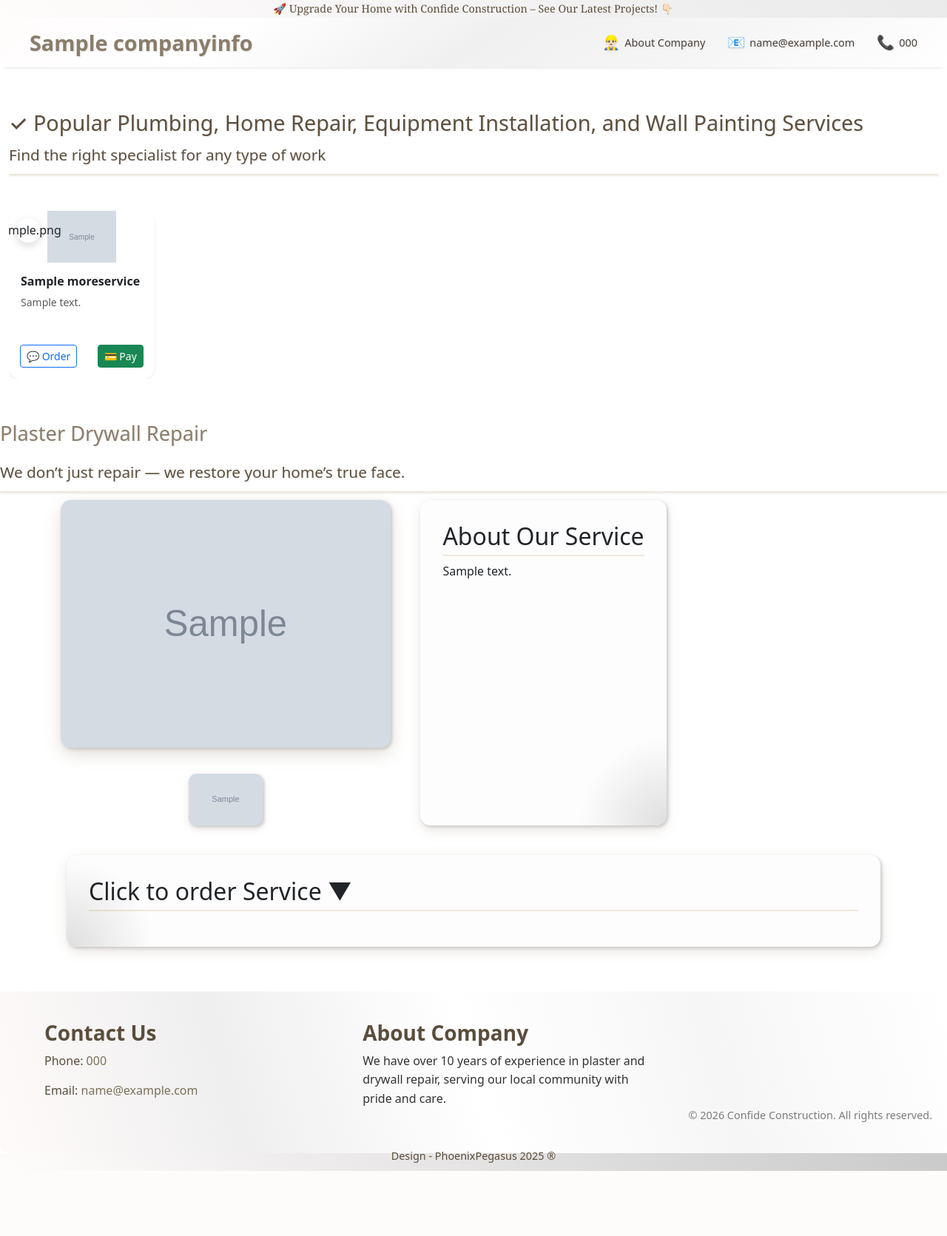
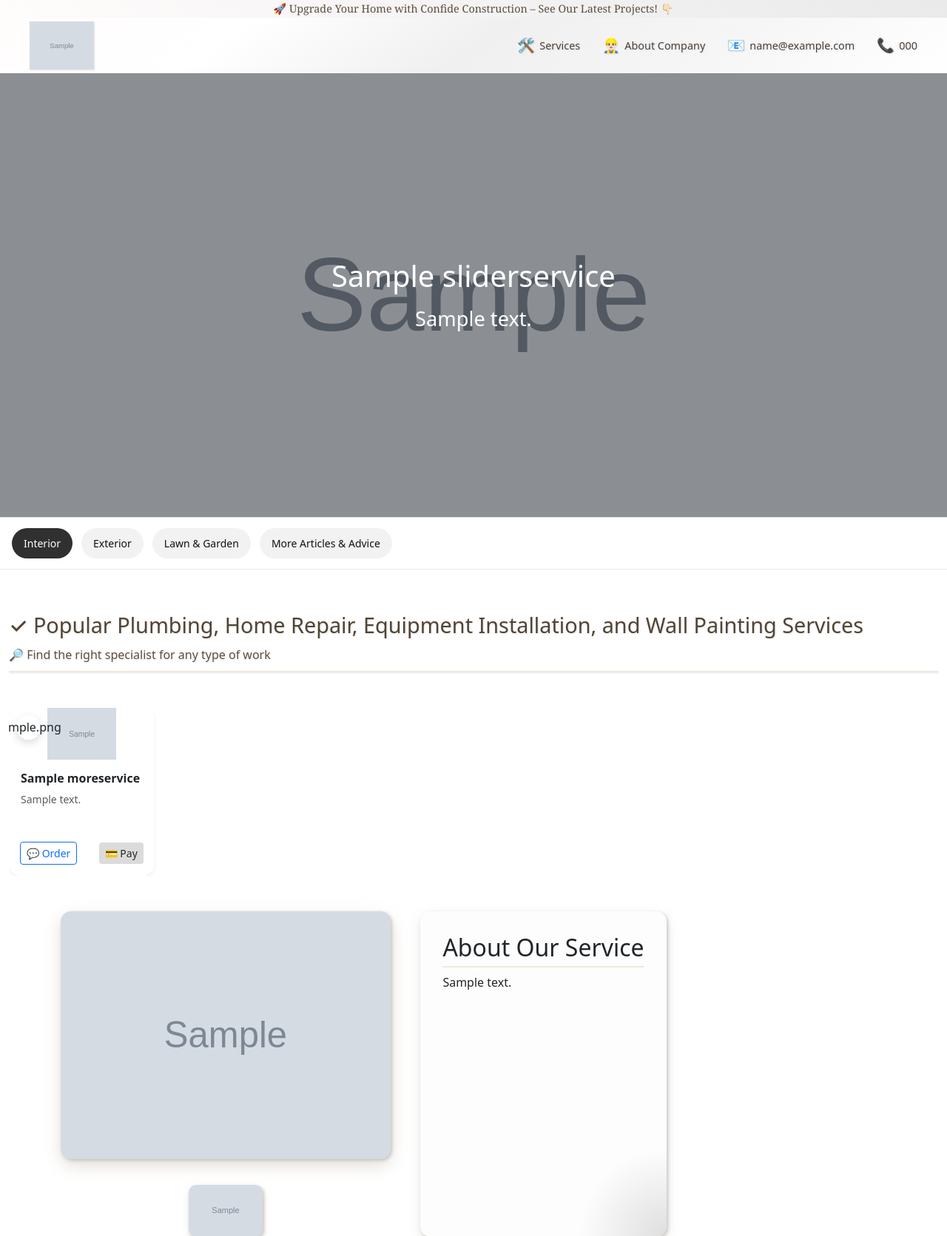
Before and after one commit to TumashenkaAliaksandr/cc, a Django app: template webapp/templates/webapp/index.html in a window 1280 px wide. Shown: the top 1671 px of the page at 74% size. Before the commit the page ends 1583 px from the top, so only its background shows below. Run offline with Django 5.2, Linux system fonts and the light colour scheme; the template is opened without the code that fills it: values that come from a table or form of the project are taken from there, others are empty; tables that the repository leaves empty hold one stand-in row (values such as "Sample post"); grey boxes marked "Sample" are stand-in pictures; some libraries are stand-ins or nearby versions.

Commit message:
added new styles, and new main slider, chips buttons

```diff
--- a/templates/main/base.html
+++ b/templates/main/base.html
@@ -31,9 +31,19 @@
 <!-- Топ-бар с логотипом слева и контактами справа -->
 <header class="topbar">
     <div class="logo-text">
-        <a href="{% url 'index' %}">{{ company.name|default:"Confide Construction" }}</a>
+        <a href="{% url 'index' %}">
+            {% if company.logo and company.logo.url %}
+                <img src="{{ company.logo.url }}" alt="{{ company.name|default:'Confide Construction' }}">
+            {% else %}
+                {{ company.name|default:"Confide Construction" }}
+            {% endif %}
+        </a>
     </div>
     <div class="contacts">
+    <div class="contact-item">
+            <span class="icon">🛠️</span>
+            <a href="#services">Services</a>
+        </div>
         <div class="contact-item">
             <span class="icon">👷🏻‍♂️</span>
             <a href="{% url 'company' %}">About Company</a>
--- a/webapp/models.py
+++ b/webapp/models.py
@@ -6,6 +6,7 @@ class CompanyInfo(models.Model):
     name = models.CharField("Company Name", max_length=255)
     phone = models.CharField("Phone Number", max_length=50)
     email = models.EmailField("Email Address")
+    logo = models.ImageField("Logo", upload_to="logo", blank=True, null=True)
 
     def __str__(self):
         return self.name
@@ -15,7 +16,7 @@ class CompanyInfo(models.Model):
         verbose_name_plural = "Company Info"
 
 
-class Service(models.Model):
+class SliderService(models.Model):
     title = models.CharField("Service Title", max_length=255)
     description = models.TextField("Description")
     price = models.DecimalField("Price", max_digits=10, decimal_places=2, null=True, blank=True)
@@ -24,8 +25,8 @@ class Service(models.Model):
     def __str__(self):
         return self.title
 
-class ServicePhoto(models.Model):
-    service = models.ForeignKey(Service, on_delete=models.CASCADE, related_name='additional_photos')
+class SliderServicePhoto(models.Model):
+    service = models.ForeignKey(SliderService, on_delete=models.CASCADE, related_name='additional_photos')
     photo = models.ImageField("Additional Photo", upload_to='services/additional_photos/')
     alt_text = models.CharField("Alt Text", max_length=255, blank=True)
 
--- a/webapp/static/webapp/css/sliders.css
+++ b/webapp/static/webapp/css/sliders.css
@@ -180,3 +180,58 @@
 .btn-pay svg {
     fill: #fff;
 }
+/*Main Sliders */
+.hero-slider {
+  width: 100%;
+}
+
+.hero-slider p{
+  font-size: 1.7rem;
+    line-height: 1.3;
+}
+
+.service-hero-swiper {
+  width: 100%;
+  height: 75vh;
+  min-height: 450px;
+  position: relative;
+  overflow: hidden;
+}
+
+.service-hero-swiper .swiper-slide {
+  position: relative;
+  width: 100%;
+  height: 100%;
+}
+
+.hero-image {
+  width: 100%;
+  height: 100%;
+  object-fit: cover;
+  display: block;
+}
+
+.hero-overlay {
+  position: absolute;
+  inset: 0;
+  z-index: 2;
+  background: rgba(0, 0, 0, 0.35);
+  display: flex;
+  align-items: center;
+  justify-content: center;
+  padding: 20px;
+}
+
+.hero-content {
+  color: #fff;
+  text-align: center;
+  max-width: 900px;
+}
+
+.hero-title {
+  margin: 0 0 16px;
+}
+
+.hero-description {
+  margin: 0;
+}
--- a/webapp/static/webapp/css/style.css
+++ b/webapp/static/webapp/css/style.css
@@ -171,6 +171,19 @@ body {
     text-decoration: none;
 }
 
+/* если это логотип-картинка */
+.logo-text img {
+    height: 65px;
+    width: auto;
+    object-fit: contain;
+    display: block;
+}
+
+/* hover эффект */
+.logo-text a:hover {
+    opacity: 0.85;
+    transition: 0.2s ease;
+}
 
 /* Топ-бар с логотипом слева и контактами справа */
 .topbar {
@@ -178,7 +191,7 @@ body {
   justify-content: space-between;
   align-items: center;
   background: linear-gradient(145deg, #fffcfc 0%, #ffffff 25%, #f0f0f0 50%, #f6f6f6 75%, #ffffff 100%);
-  padding: 12px 40px;
+  padding: 5px 40px;
   font-size: 0.9rem;
   color: #5a4d3c;
   box-shadow: 0 2px 7px -6px rgba(0,0,0,0.6);
@@ -251,7 +264,7 @@ body {
     text-align: left;
     font-weight: 500;
     font-size: 1.8rem;
-    color: #5d4f3e;
+    color: #514435;
     margin: 10px auto 10px auto;
     max-width: 1450px;
     filter: drop-shadow(1px 1px 1px rgba(0, 0, 0, 0.1));
@@ -272,7 +285,7 @@ body {
 .service-title-p{
     text-align: left;
     font-weight: 500;
-    font-size: 1.3rem;
+    font-size: 1rem;
     color: #5d4f3e;
     margin: 10px auto 10px auto;
     border-bottom: 2px solid #efe8dc;
@@ -617,3 +630,57 @@ footer a:hover {
     box-shadow: 0 6px 12px rgba(28, 89, 128, 0.5);
     outline: none;
 }
+
+a.btn.custom-pay-btn {
+    background-color: #dbdbdb !important;
+    border: none !important;
+}
+
+a.btn.custom-pay-btn:hover {
+    background-color: #e96d00 !important;
+}
+
+/*Category Chips*/
+.category-chips-wrap {
+  width: 100%;
+  padding: 14px 0;
+  background: #fff;
+  border-top: 1px solid #e9e9e9;
+  border-bottom: 1px solid #e9e9e9;
+}
+
+.category-chips {
+  display: flex;
+  gap: 12px;
+  overflow-x: auto;
+  white-space: nowrap;
+  padding: 0 16px;
+  scrollbar-width: none;
+}
+
+.category-chips::-webkit-scrollbar {
+  display: none;
+}
+
+.category-chip {
+  flex: 0 0 auto;
+  display: inline-flex;
+  align-items: center;
+  padding: 10px 16px;
+  border-radius: 999px;
+  background: #f2f2f2;
+  color: #111;
+  text-decoration: none;
+  font-size: 14px;
+  font-weight: 500;
+  transition: 0.2s ease;
+}
+
+.category-chip:hover {
+  background: #e6e6e6;
+}
+
+.category-chip.active {
+  background: #303030;
+  color: #fff;
+}
--- a/webapp/templates/webapp/index.html
+++ b/webapp/templates/webapp/index.html
@@ -3,27 +3,63 @@
 
 {% block content %}
 
+    <main class="container-fluid p-0">
+        <section class="hero-slider">
+            <div class="swiper service-hero-swiper">
+                <div class="swiper-wrapper">
+                    {% for slide in slider_services %}
+                        <div class="swiper-slide">
+                            <img src="{{ slide.main_photo.url }}"
+                                 alt="{{ slide.title }}"
+                                 class="hero-image">
+
+                            <div class="hero-overlay">
+                                <div class="hero-content">
+                                    <h1 class="hero-title">{{ slide.title }}</h1>
+                                    <p class="hero-description">{{ slide.description }}</p>
+                                </div>
+                            </div>
+                        </div>
+                    {% endfor %}
+                </div>
+
+                <div class="swiper-button-prev"></div>
+                <div class="swiper-button-next"></div>
+                <div class="swiper-pagination"></div>
+            </div>
+        </section>
+    </main>
+
+    <div class="container-fluid px-0">
+        <div class="category-chips-wrap">
+            <div class="category-chips">
+                <a href="#" class="category-chip active">Interior</a>
+                <a href="#" class="category-chip">Exterior</a>
+                <a href="#" class="category-chip">Lawn &amp; Garden</a>
+                <a href="#" class="category-chip">More Articles &amp; Advice</a>
+            </div>
+        </div>
+    </div>
+
     {% include 'webapp/services-sliders.html' %}
-
-    <!-- Название услуги -->
-<h1 class="service-title">Plaster Drywall Repair</h1>
-<p class="service-title-p">We don’t just repair — we restore your home’s true face.</p>
 
     <main class="container">
         <div class="photo-gallery">
-    <a href="{{ service.main_photo.url }}" id="mainPhotoLink" data-lightbox="gallery" data-title="{{ service.title }}">
-        <img src="{{ service.main_photo.url }}" alt="{{ service.title }}" class="main-photo" id="mainPhoto" />
+            <a href="{{ slider_service.main_photo.url }}" id="mainPhotoLink" data-lightbox="gallery"
+               data-title="{{ slider_service.title }}">
+                <img src="{{ slider_service.main_photo.url }}" alt="{{ slider_service.title }}" class="main-photo"
+                     id="mainPhoto"/>
             </a>
             <div class="additional-photos">
-        {% for photo in service.additional_photos.all %}
-            <img src="{{ photo.photo.url }}" alt="{{ photo.alt_text }}" class="thumb" />
+                {% for photo in slider_service.additional_photos.all %}
+                    <img src="{{ photo.photo.url }}" alt="{{ photo.alt_text }}" class="thumb"/>
                 {% endfor %}
             </div>
         </div>
 
         <section class="description">
             <h2>About Our Service</h2>
-      <p>{{ service.description }}</p>
+            <p>{{ slider_service.description }}</p>
         </section>
     </main>
 
--- a/webapp/templates/webapp/services-sliders.html
+++ b/webapp/templates/webapp/services-sliders.html
@@ -3,12 +3,12 @@
 <link href="https://cdn.jsdelivr.net/npm/bootstrap@5.3.3/dist/css/bootstrap.min.css" rel="stylesheet">
 <link rel="stylesheet" href="https://cdn.jsdelivr.net/npm/swiper@11/swiper-bundle.min.css"/>
 
-<section class="container-fluid py-5">
+<section id="services" class="container-fluid py-5">
 
     <div class="text-center mb-5">
         <h1 class="service-title-main">✓ Popular Plumbing, Home Repair, Equipment Installation, and Wall Painting Services</h1>
         <p class="service-title-p">
-            Find the right specialist for any type of work
+            🔎︎ Find the right specialist for any type of work
         </p>
     </div>
 
@@ -56,7 +56,7 @@
                                 </a>
 
                                 <a href="#"
-                                   class="btn btn-sm btn-success">
+                                   class="btn btn-sm custom-pay-btn">
                                     💳 Pay
                                 </a>
 
--- a/webapp/views.py
+++ b/webapp/views.py
@@ -3,11 +3,11 @@ from django.shortcuts import render, redirect, get_object_or_404
 from django.core.mail import EmailMessage
 from django.conf import settings
 
-from webapp.models import Service, MoreServices
+from webapp.models import MoreServices, SliderService
 
 
 def index(request):
-    service = Service.objects.first()
+    slider_services = SliderService.objects.all()
     more_services = MoreServices.objects.filter(
         is_active=True
     ).order_by('sort_order')
@@ -42,7 +42,7 @@ def index(request):
         # success = True
         return redirect('success')
 
-    return render(request, 'webapp/index.html', {'success': success, 'service': service, 'more_services': more_services})
+    return render(request, 'webapp/index.html', {'success': success, 'slider_services': slider_services, 'more_services': more_services})
 
 
 def company(request):
```
Also changed, not shown: webapp/admin.py (+5 -5 lines), webapp/static/webapp/js/main.js (+30 -0 lines), webapp/migrations/0005_rename_service_sliderservice_and_more.py (added), webapp/migrations/0006_companyinfo_logo.py (added). Lines whose indentation alone changed are shown as unchanged.
